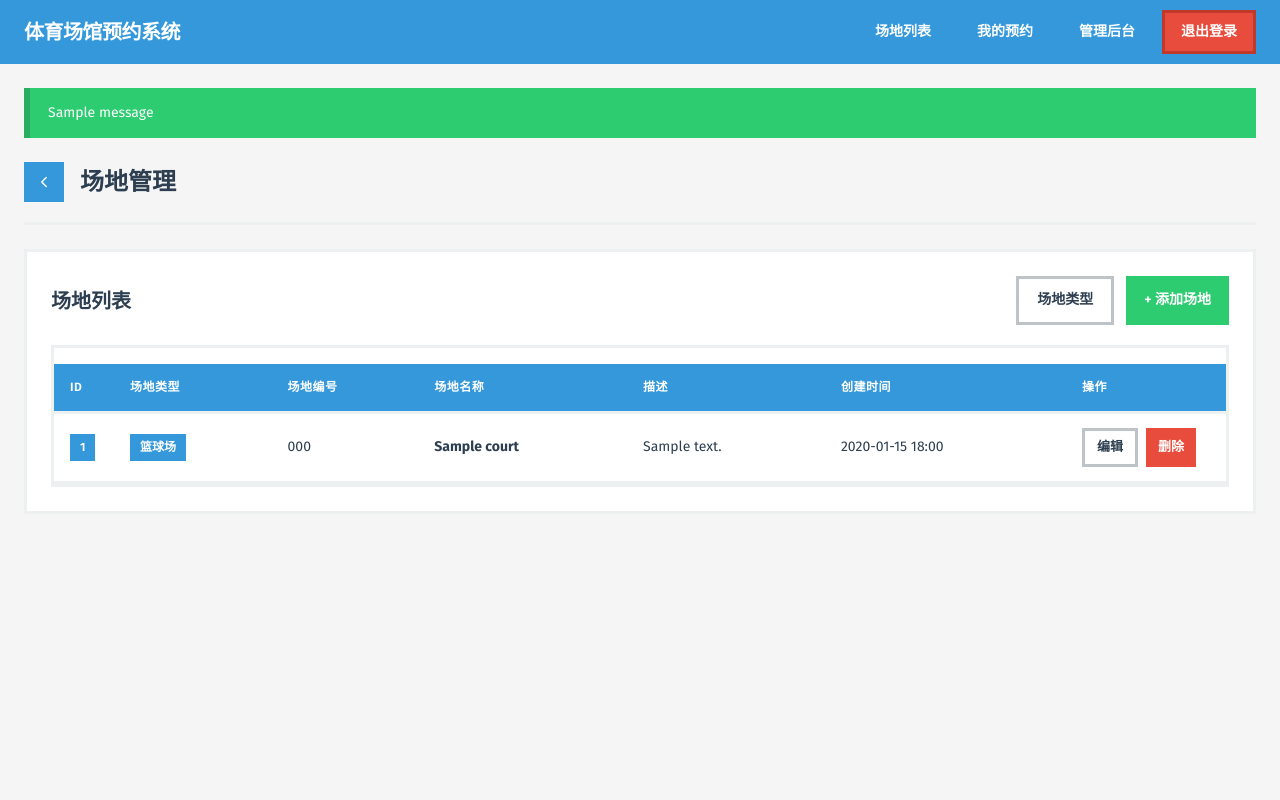
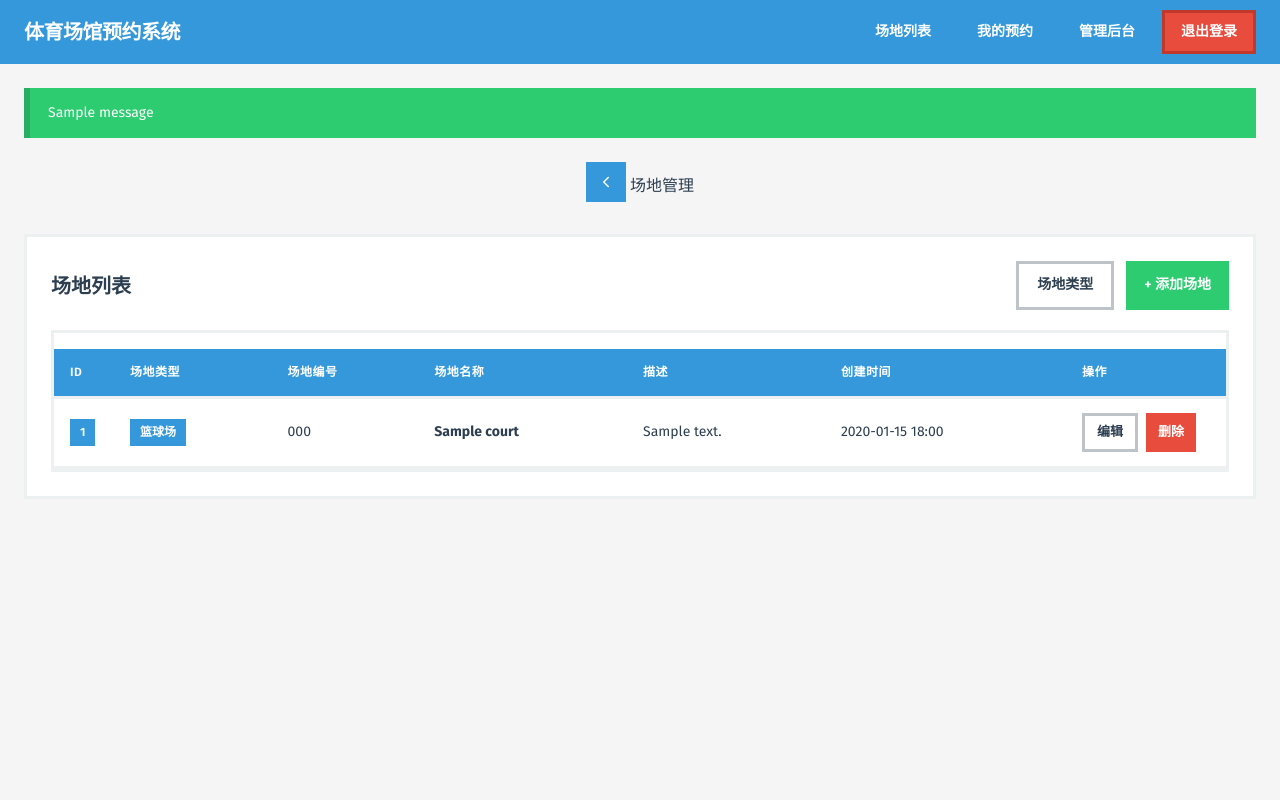
Before and after one commit to BatJack/StaduimBookingSystem, a Django app: page /manage/courts/ in a window 1280 px wide. Run offline with Django 5.2, Linux system fonts and the light colour scheme; a user stored in the database is signed in; data comes from the database, SQL or seed files in the repository; tables that the repository leaves empty hold one stand-in row (values such as "Sample post"); one stand-in notice (Sample message) is shown.

Commit message:
Change the html page style and element to new management style

```diff
--- a/booking/templates/booking/admin_court_list.html
+++ b/booking/templates/booking/admin_court_list.html
@@ -4,41 +4,6 @@
 
 {% block content %}
 <style>
-    .page-header {
-        display: flex;
-        align-items: center;
-        gap: 16px;
-        margin-bottom: 24px;
-        padding-bottom: 20px;
-        border-bottom: 3px solid #ecf0f1;
-    }
-    .back-btn {
-        display: inline-flex;
-        align-items: center;
-        justify-content: center;
-        width: 40px;
-        height: 40px;
-        border-radius: 0;
-        background-color: #3498db;
-        color: white;
-        text-decoration: none;
-        transition: var(--transition);
-        flex-shrink: 0;
-        border: 3px solid transparent;
-    }
-    .back-btn:hover {
-        background-color: #2980b9;
-        border-color: #3498db;
-    }
-    .page-header-title {
-        font-size: 24px;
-        font-weight: 700;
-        color: #2c3e50;
-    }
-    .header-actions {
-        display: flex;
-        gap: 12px;
-    }
     .type-badge {
         display: inline-block;
         padding: 4px 10px;
@@ -50,18 +15,11 @@
     }
 </style>
 
-<div class="page-header">
-    <a href="{% url 'admin_dashboard' %}" class="back-btn" title="返回管理后台">
-        <svg width="18" height="18" viewBox="0 0 24 24" fill="none" stroke="currentColor" stroke-width="2" stroke-linecap="round" stroke-linejoin="round">
-            <polyline points="15 18 9 12 15 6"/>
-        </svg>
-    </a>
-    <span class="page-header-title">场地管理</span>
-</div>
+{% include 'booking/includes/page_header.html' with title="场地管理" back_url="/manage/dashboard/" back_text="返回管理后台" %}
 
 <div class="card">
-        <div style="display: flex; justify-content: space-between; align-items: center; margin-bottom: 20px;">
-            <h2 style="margin: 0;">场地列表</h2>
+    <div class="table-header">
+        <h2>场地列表</h2>
         <div class="header-actions">
             <a href="{% url 'admin_court_type_list' %}" class="btn btn-outline">场地类型</a>
             <a href="{% url 'admin_court_add' %}" class="btn btn-success">+ 添加场地</a>
@@ -113,11 +71,7 @@
             </table>
         </div>
     {% else %}
-            <div class="empty-state">
-                <div class="empty-state-icon">🏸</div>
-                <h3>暂无场地</h3>
-                <p>点击上方"添加场地"按钮创建第一个场地</p>
-            </div>
+        {% include 'booking/includes/empty_state.html' with icon="🏸" title="暂无场地" message="点击上方\"添加场地\"按钮创建第一个场地" %}
     {% endif %}
 </div>
 {% endblock %}
--- a/booking/templates/booking/base.html
+++ b/booking/templates/booking/base.html
@@ -41,6 +41,21 @@
             --radius: 8px;
             --radius-lg: 12px;
             --transition: all 0.2s ease;
+            /* 项目主题色 */
+            --theme-primary: #3498db;
+            --theme-primary-hover: #2980b9;
+            --theme-success: #2ecc71;
+            --theme-success-hover: #27ae60;
+            --theme-danger: #e74c3c;
+            --theme-danger-hover: #c0392b;
+            --theme-warning: #f39c12;
+            --theme-bg: #ecf0f1;
+            --theme-border: #bdc3c7;
+            --theme-border-light: #ecf0f1;
+            --text-primary: #2c3e50;
+            --text-secondary: #7f8c8d;
+            --bg-primary: white;
+            --bg-secondary: #f5f5f5;
         }
         * {
             margin: 0;
@@ -294,6 +309,46 @@
         .page-header p {
             color: #7f8c8d;
             font-size: 14px;
+        }
+
+        /* 管理页面头部样式 - flex 布局带返回按钮 */
+        .page-header.admin-header {
+            display: flex;
+            align-items: center;
+            gap: 16px;
+            margin-bottom: 24px;
+            padding-bottom: 20px;
+            border-bottom: 3px solid #ecf0f1;
+            text-align: left;
+        }
+        .page-header.admin-header .page-header-title {
+            font-size: 24px;
+            font-weight: 700;
+            color: #2c3e50;
+            flex-grow: 1;
+        }
+        .back-btn {
+            display: inline-flex;
+            align-items: center;
+            justify-content: center;
+            width: 40px;
+            height: 40px;
+            border-radius: 0;
+            background-color: #3498db;
+            color: white;
+            text-decoration: none;
+            transition: var(--transition);
+            flex-shrink: 0;
+            border: 3px solid transparent;
+        }
+        .back-btn:hover {
+            background-color: #2980b9;
+            border-color: #3498db;
+        }
+        .header-actions {
+            display: flex;
+            gap: 12px;
+            flex-shrink: 0;
         }
         .court-card {
             background: white;
@@ -617,6 +672,18 @@
             border-radius: 0;
             border: 3px solid #ecf0f1;
         }
+        .table-header {
+            display: flex;
+            justify-content: space-between;
+            align-items: center;
+            margin-bottom: 20px;
+        }
+        .table-header h2 {
+            margin: 0;
+            color: #2c3e50;
+            font-size: 20px;
+            font-weight: 700;
+        }
         .stat-cards {
             display: grid;
             grid-template-columns: repeat(auto-fit, minmax(240px, 1fr));
```
Also changed, not shown: other parts of booking/templates/booking/base.html (+60 -3 lines), booking/templates/booking/includes/data_table.html (added, +23 -0 lines), booking/templates/booking/includes/empty_state.html (added, +21 -0 lines), booking/templates/booking/includes/page_header.html (added, +28 -0 lines), booking/templates/booking/includes/stat_card.html (added, +24 -0 lines). Lines whose indentation alone changed are shown as unchanged.
